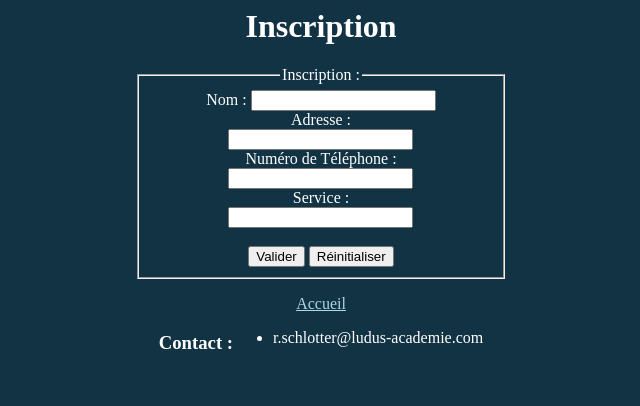
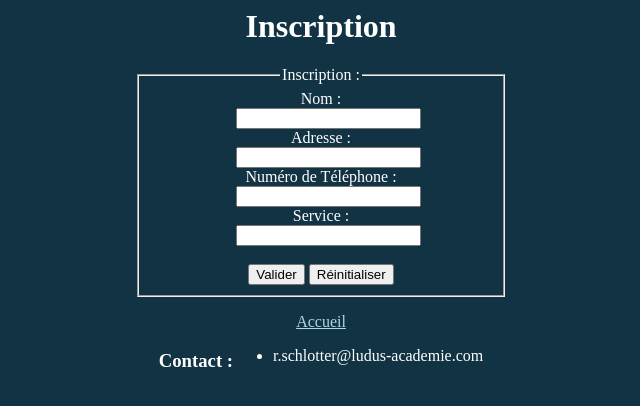
Before and after one commit to Irthir/Travaux_Web_R.S._F2, a PHP site: page /PHP/Inscription.php in a window 1280 px wide. Shown: the top 406 px of the page, without its empty margins (319-959 px from the left). Run offline with PHP 8.4, Linux system fonts and the light colour scheme.

Commit message:
Mise à jour du style pour le formulaire d'inscription

```diff
--- a/Rendu Technique/WEB/SI_SERVICE_BIBLIOTHEQUE/CSS/Index.css
+++ b/Rendu Technique/WEB/SI_SERVICE_BIBLIOTHEQUE/CSS/Index.css
@@ -32,7 +32,7 @@ header
 	line-height: 100%;
  	text-align: top;
 }
-div
+.contenu
 {
 	width: 70%;
 	margin: auto;
@@ -49,3 +49,20 @@ div
 	float: right;
 	margin-right: 5%;
 }
+
+/*Style pour le formulaire de l'inscription*/
+.labelspan
+{
+	display: inline-block;
+	align: left;
+	width: 50%;
+}
+.inputspan
+{
+	display: inline-block;
+	align: right;
+	width: 50%;
+}
+/*Ca ne donne pas ce que je veux car inline-block fait se comporter le span comme un div ou un p, mais j'aime bien le résultat.*/
+
+/*Note : Penser à diviser le style en plusieurs fichier.*/
--- a/Rendu Technique/WEB/SI_SERVICE_BIBLIOTHEQUE/PHP/Inscription.php
+++ b/Rendu Technique/WEB/SI_SERVICE_BIBLIOTHEQUE/PHP/Inscription.php
@@ -6,7 +6,21 @@
 <!DOCTYPE html>
 <HTML>
 	<HEAD>
-		<style type="text/css"></style>
+		<style type="text/css">
+			.labelspan
+			{
+				display: inline-block;
+				align: left;
+				width: 50%;
+			}
+			.inputspan
+			{
+				display: inline-block;
+				align: right;
+				width: 50%;
+			}
+			/*Ca ne donne pas ce que je veux car inline-block fait se comporter le span comme un div ou un p, mais j'aime bien le résultat.*/
+		</style>
 		<link rel="stylesheet" type="text/css" href="../CSS/Index.CSS" charset="utf-8"/>
 		<link rel="shortcut icon" type="image/x-icon" href="../Contenus/images/cirno9.jpg"/>
 		<meta charset="utf-8"/>
@@ -20,14 +34,14 @@
 		<form id='inscription' name='inscription' method='POST' autocomplete="on" action="#">
 		<fieldset>
 			<LEGEND>Inscription : </LEGEND>
-			<div><label for="NomEmploye">Nom : </label>
-			<input type="text" name="NomEmploye" id="NomEmploye" required></input></div>
-			<div><label for="Adresse">Adresse : </label>
-			<input type="text" name="Adresse" id="Adresse"></input></div>
-			<div><label for="NumeroTelephone">Numéro de Téléphone : </label>
-			<input type="varchar" min="10" max="15" name="NumeroTelephone" id="NumeroTelephone"></input></div>
-			<div><label for="NomService">Service : </label>
-			<input type="text" name="NomService" id="NomService"></input></div>
+			<div><span class="labelspan"><label for="NomEmploye">Nom : </label></span>
+			<span class="inputspan"><input type="text" name="NomEmploye" id="NomEmploye" required></input></span></div>
+			<div><span class="labelspan"><label for="Adresse">Adresse : </label></span>
+			<span class="inputspan"><input type="text" name="Adresse" id="Adresse"></input></span></div>
+			<div><span class="labelspan"><label for="NumeroTelephone">Numéro de Téléphone : </label></span>
+			<span class="inputspan"><input type="varchar" min="10" max="15" name="NumeroTelephone" id="NumeroTelephone"></input></span></div>
+			<div><span class="labelspan"><label for="NomService">Service : </label></span>
+			<span class="inputspan"><input type="text" name="NomService" id="NomService"></input></span></div>
 			<br/>
 			<div><input type="submit" class="boutonsFormulaires" name="submit" value="Valider" style="left: 0%">
 				<input type="reset" class="boutonsFormulaires" name="reset" value="Réinitialiser" onclick="location.href='Inscription.php'" style="right: 0%"></div>
```
Also changed, not shown: Rendu Technique/WEB/SI_SERVICE_BIBLIOTHEQUE/PHP/Utilisateur.php (+4 -4 lines).
